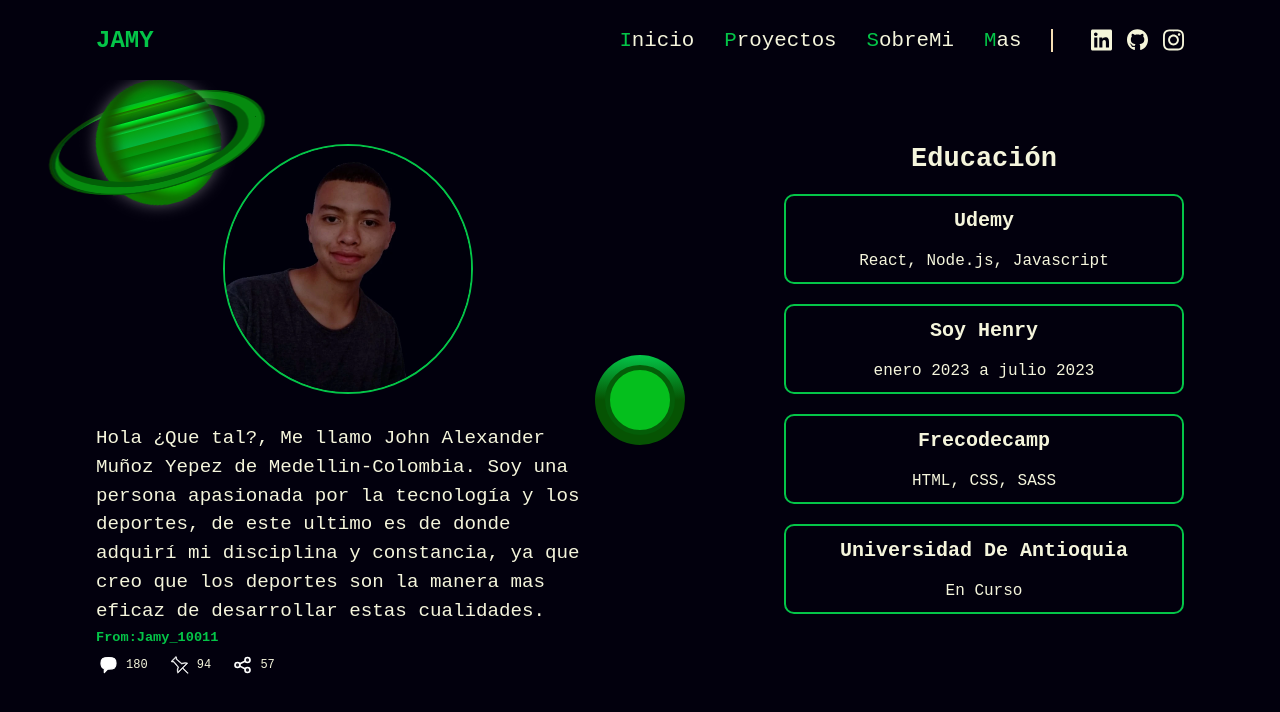
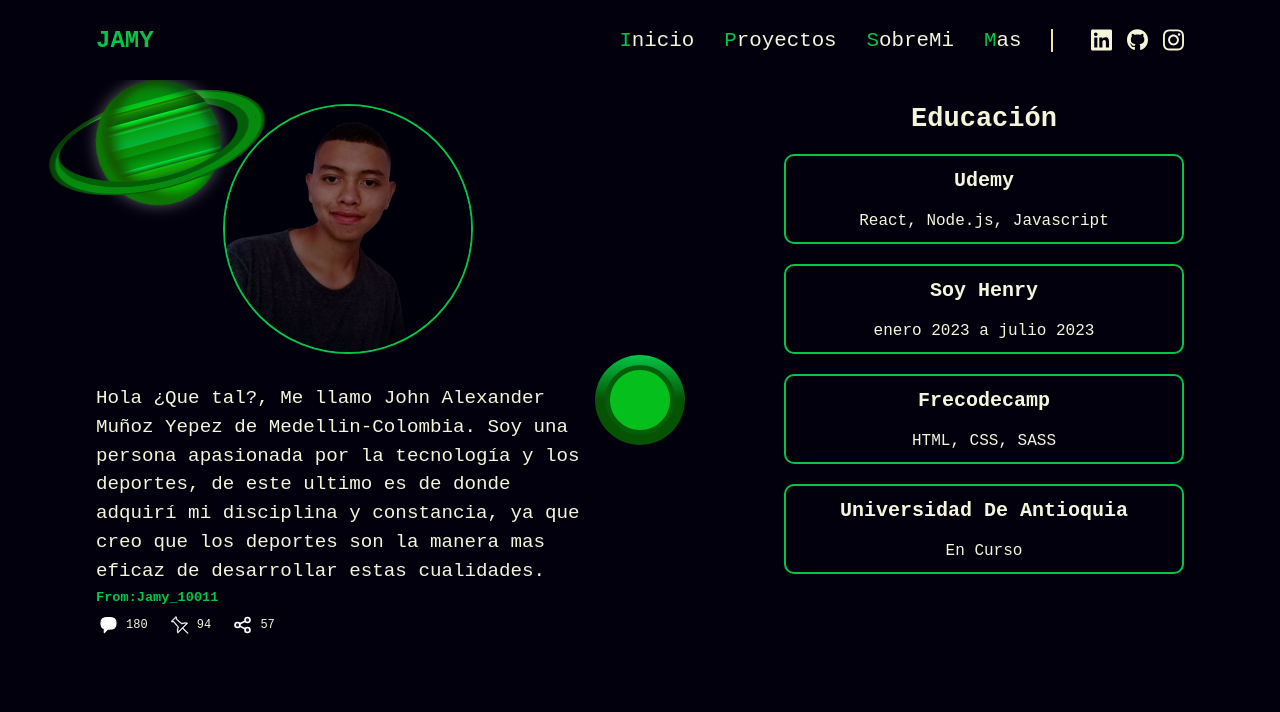
Before and after one commit to MINOTAURO18/Portafolio, a React (Vite) app: page /portafolio/sobremi in a window 1280 px wide. Shown: the top 712 px of the page. Built offline with nearby package versions, Linux system fonts and the light colour scheme.

Commit message:
Proyectos

```diff
--- a/src/components/SobreMi/SobreMi.module.css
+++ b/src/components/SobreMi/SobreMi.module.css
@@ -7,7 +7,7 @@
 
 article{
   width: 100%;
-  padding: 8vh 0 0 0;
+  padding: 3vh 0 0 0;
   display: grid;
   gap: 5rem;
   /* grid-auto-rows: 25rem; */
```
